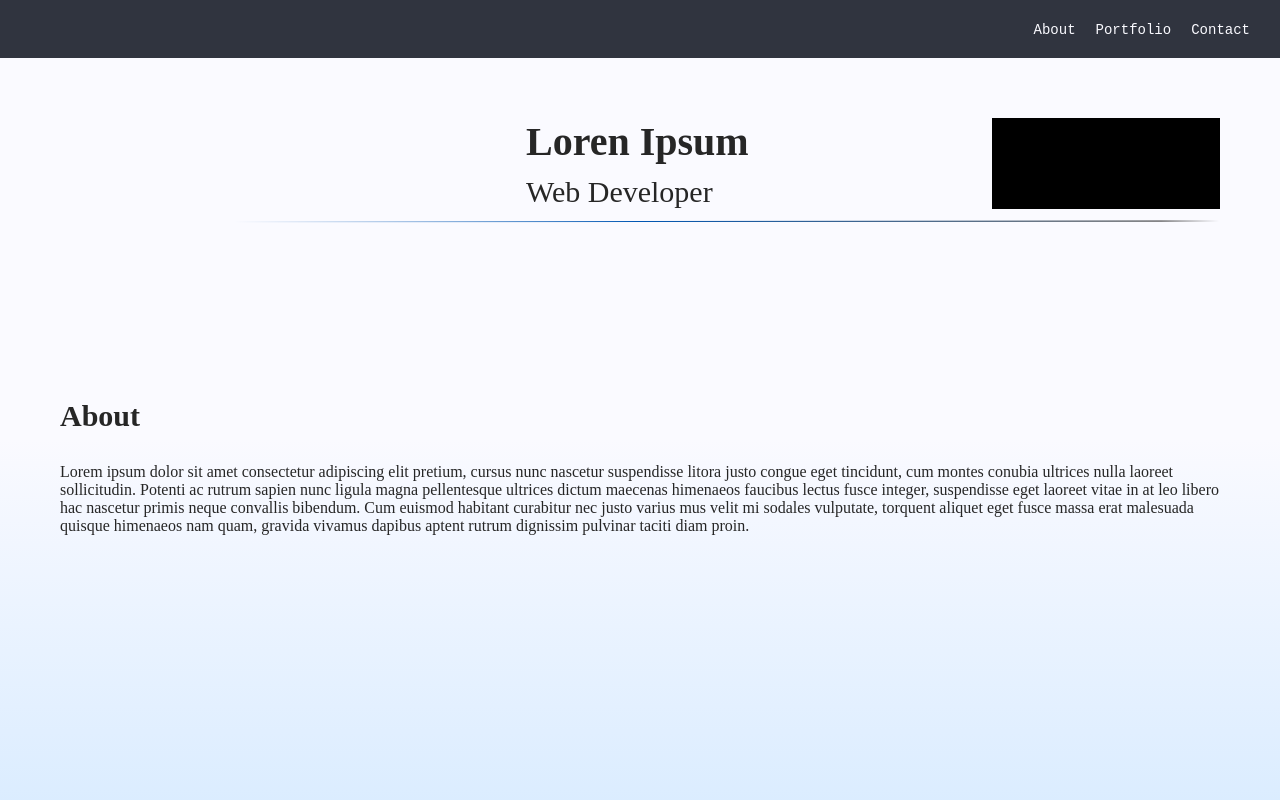
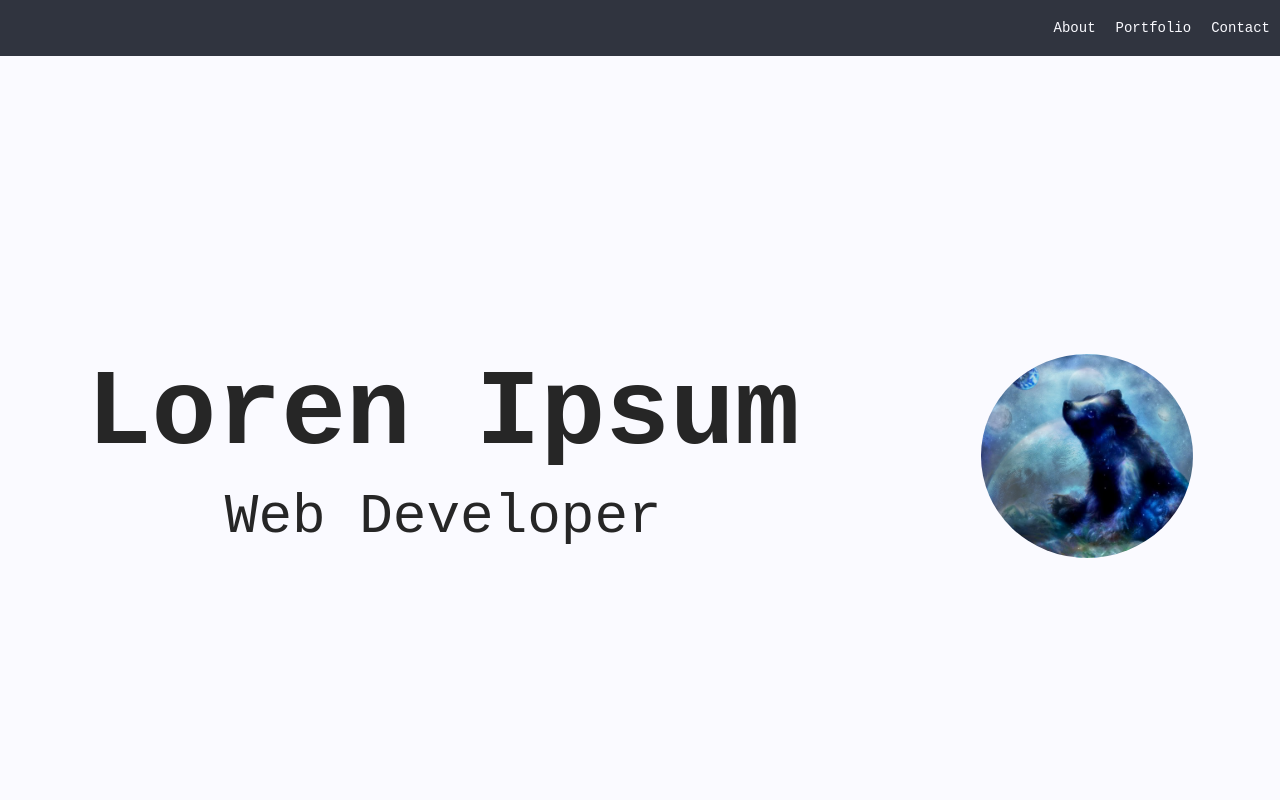
Before and after one commit to Indimeco/portfolio, a React (Create React App) app: page / in a window 1280 px wide. Shown: the top 800 px of the page. Built offline with nearby package versions, Linux system fonts and the light colour scheme.

Commit message:
feat(heading): rebuild heading with new design
start forking base ui out of theme

rip fadeline

```diff
--- a/src/components/Heading/Component.jsx
+++ b/src/components/Heading/Component.jsx
@@ -4,10 +4,9 @@ import {
 	TitleWrapper,
 	Title,
 	Subtitle,
+	HeaderImage,
 } from './Component.style';
 import { title, description } from '../../content';
-import { ImageWrapper, Figure } from '../UI/Images';
-import { FadeLine } from '../UI/Decorative';
 
 export const Heading = () => {
 	return (
@@ -16,10 +15,7 @@ export const Heading = () => {
 				<Title>{title}</Title>
 				<Subtitle>{description}</Subtitle>
 			</TitleWrapper>
-			<ImageWrapper>
-				<Figure src="todo" alt="Jacob's Headshot" />
-			</ImageWrapper>
-			<FadeLine />
+			<HeaderImage src="/images/icon.png" alt="Jacob's Headshot" />
 		</HeaderWrapper>
 	);
 };
--- a/src/components/Heading/Component.style.js
+++ b/src/components/Heading/Component.style.js
@@ -1,36 +1,48 @@
 import styled from 'styled-components';
 import { indent } from '../UI/Spacing';
 import { heading } from '../UI/snippets/heading';
+import { MEDIA_1 } from '../UI/base/media';
+import { FONT_HERO } from '../UI/base/font';
+import { SPACE_SMALL } from '../UI/base/space';
 
 export const HeaderWrapper = styled.header`
 	${indent}
-	display: grid;
-	grid-template-columns: 2fr 1fr;
-	grid-template-areas: 'title image';
-	grid-column-gap: ${({ theme }) => theme.spacing.tiny};
+	min-height: 100vh;
 
-	@media only screen and (min-width: 768px) {
-		grid-template-columns: 2fr 2fr 1fr;
-		grid-template-areas:
-			'offset title image'
-			'decor decor decor';
-		grid-column-gap: ${({ theme }) => theme.spacing.small};
+	display: flex;
+	align-items: center;
+
+	@media only screen and (min-width: ${MEDIA_1}) {
+		justify-content: space-around;
 	}
 `;
 
 export const Title = styled.h1`
 	${heading}
-	font-size: ${({ theme }) => theme.fonts.hero};
+	font-size: ${FONT_HERO};
 	font-weight: 600;
-	margin-bottom: ${({ theme }) => theme.spacing.small};
+	margin-bottom: ${SPACE_SMALL};
 	margin-top: 0;
+
+	@media only screen and (min-width: ${MEDIA_1}) {
+		text-align: center;
+	}
 `;
 
 export const Subtitle = styled.div`
 	${heading}
-	margin-bottom: ${({ theme }) => theme.spacing.small};
+	margin-bottom: ${SPACE_SMALL};
+
+	@media only screen and (min-width: ${MEDIA_1}) {
+		text-align: center;
+	}
 `;
 
 export const TitleWrapper = styled.div`
-	grid-area: title;
+	margin-right: 10vw;
 `;
+
+export const HeaderImage = styled.img`
+	width: calc(10vw + 10vh + 0.5vmin);
+	border-radius: 50%;
+`;
--- a/src/components/Layout/Component.style.js
+++ b/src/components/Layout/Component.style.js
@@ -3,5 +3,4 @@ import styled from 'styled-components';
 export const Main = styled.main`
 	color: ${({ theme }) => theme.colors.root.fg};
 	background-color: ${({ theme }) => theme.colors.root.bg};
-	padding-top: ${({ theme }) => theme.spacing.huge};
 `;
--- a/src/components/Navigation/Component.style.js
+++ b/src/components/Navigation/Component.style.js
@@ -2,11 +2,14 @@ import styled from 'styled-components';
 import { text } from '../UI/snippets/text';
 
 export const NavigationWrapper = styled.nav`
-	padding: ${({ theme }) => theme.spacing.medium};
+	display: flex;
+	align-items: center;
+	justify-content: flex-end;
 	background-color: ${({ theme }) => theme.colors.aux.bg};
-	text-align: right;
 	position: sticky;
 	top: 0;
+	min-height: 7vh;
+	margin-bottom: 0;
 `;
 
 export const NavigationItem = styled.button`
--- a/src/components/UI/Images.js
+++ b/src/components/UI/Images.js
@@ -1,7 +1,7 @@
 import styled from 'styled-components';
 
-export const Figure = styled.figure`
-	width: 100%;
+export const Image = styled.img`
+	width: ${({ width }) => width || '100%'};
 	height: 100%;
 	margin: 0;
 `;
--- /dev/null
+++ b/src/components/UI/base/font.js
@@ -0,0 +1,8 @@
+export const FONT_SMALL = '14px';
+export const FONT_MEDIUM = '16px';
+export const FONT_LARGE = '18px';
+export const FONT_HUGE = 'calc(2.5vw + 2.5vh + .5vmin);';
+export const FONT_HERO = 'calc(5vw + 5vh + .5vmin)';
+
+export const FONT_HEADING = 'monospace';
+export const FONT_CONTENT = 'monospace';
--- a/src/components/UI/base/media.js
+++ b/src/components/UI/base/media.js
@@ -1 +1 @@
-// TODO add function to generate media query string based on stored breakpoints
+export const MEDIA_1 = '768px';
--- /dev/null
+++ b/src/components/UI/base/space.js
@@ -0,0 +1,5 @@
+export const SPACE_TINY = '5px';
+export const SPACE_SMALL = '10px';
+export const SPACE_MEDIUM = '20px';
+export const SPACE_LARGE = '30px';
+export const SPACE_HUGE = '60px';
--- a/src/components/UI/base/theme.js
+++ b/src/components/UI/base/theme.js
@@ -18,11 +18,11 @@ export const theme = {
 		medium: '16px',
 		large: '18px',
 		huge: '30px',
-		hero: '40px',
+		hero: '80px',
 	},
 	fontFamilies: {
 		content: 'monospace',
-		heading: 'palatino',
+		heading: 'monospace',
 	},
 };
 
--- a/src/components/UI/snippets/heading.js
+++ b/src/components/UI/snippets/heading.js
@@ -1,8 +1,9 @@
 import { css } from 'styled-components';
+import { FONT_HEADING, FONT_HUGE } from '../base/font';
 
 export const heading = ({ theme }) => css`
 	color: ${theme.colors.root.fg};
-	font-size: ${theme.fonts.huge};
-	font-family: ${theme.fontFamilies.headings};
+	font-size: ${FONT_HUGE};
+	font-family: ${FONT_HEADING};
 	margin: 0 0 ${theme.spacing.large} 0;
 `;
```
Also changed, not shown: public/images/icon.png (renamed from src/content/images/icon.png).
